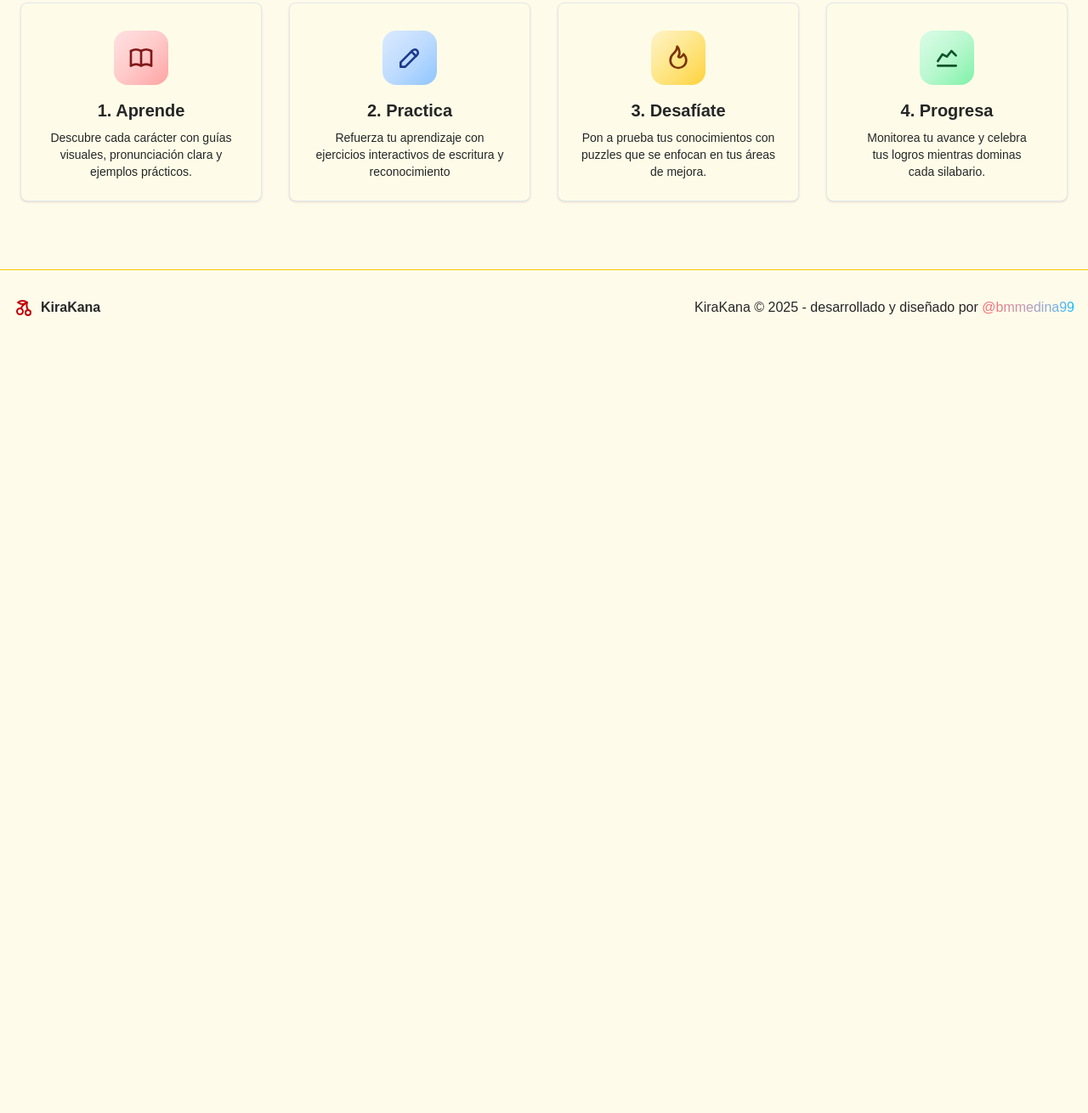
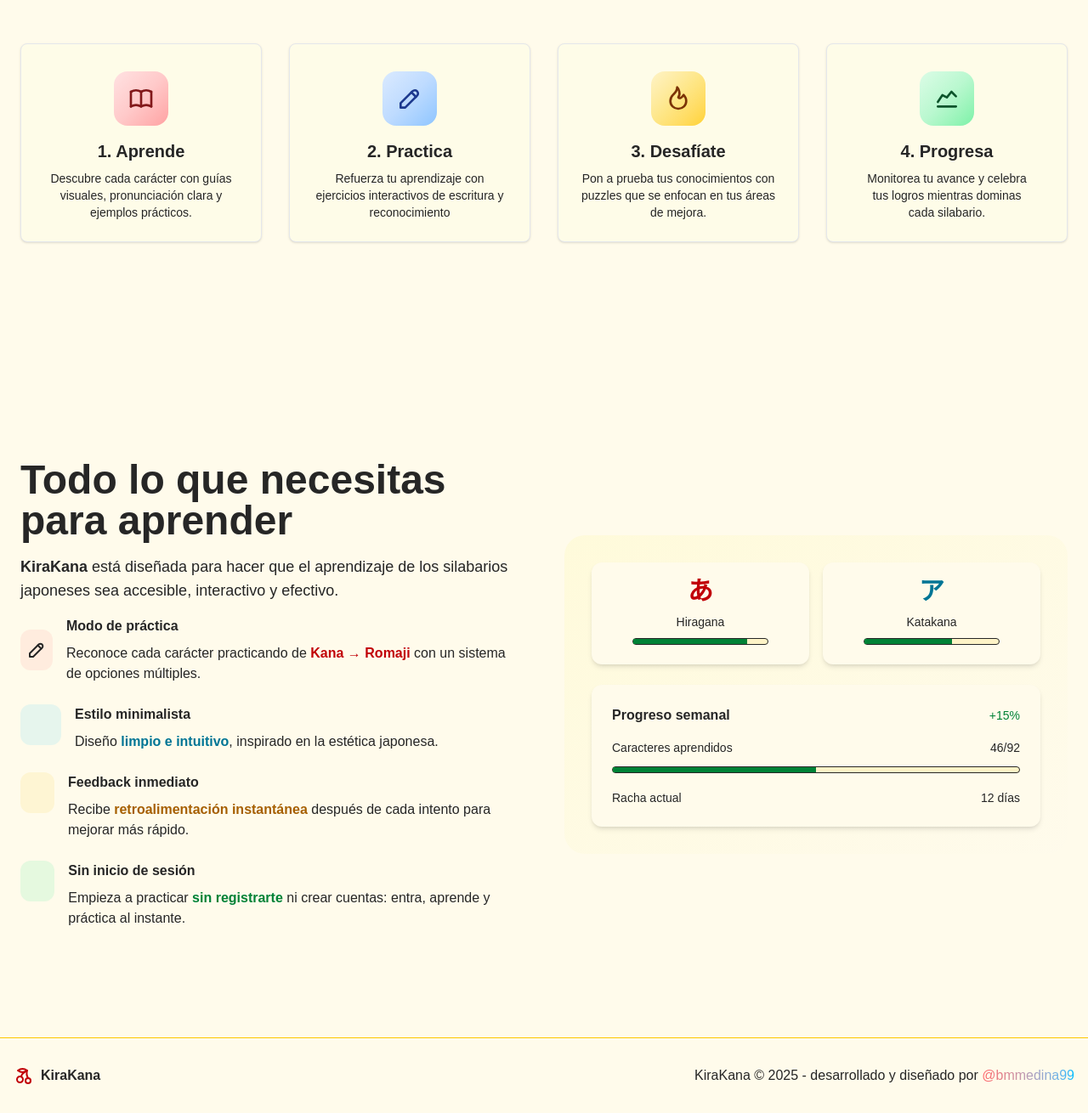
Before and after one commit to bmmedina99/kirakana.app, an Astro site: page / in a window 1280 px wide. Shown: the part 1243-2553 px from the top of the page at 85% size. Before the commit the page ends 1649 px from the top, so only its background shows below. Built offline with nearby package versions, Linux system fonts and the light colour scheme; Astro itself is replaced by a stand-in of ours; a web font is replaced by a local one.

Commit message:
feat(landing): :sparkles: add Features section

```diff
--- /dev/null
+++ b/src/components/sections/Features.astro
@@ -0,0 +1,122 @@
+---
+import Icon from "../ui/Icon.astro";
+---
+
+<section
+  id="caracteristicas"
+  class="container relative px-4 py-16 mx-auto md:py-32 md:px-6"
+>
+  <div class="grid items-center gap-12 lg:grid-cols-2 text-pretty">
+    <div class="space-y-4">
+      <h2 class="text-3xl font-bold font-heading md:text-5xl">
+        Todo lo que necesitas para aprender
+      </h2>
+      <p class="max-w-2xl md:text-lg">
+        <strong>KiraKana</strong> está diseñada para hacer que el aprendizaje de
+        los silabarios japoneses sea accesible, interactivo y efectivo.
+      </p>
+      <div class="space-y-6">
+        <div class="flex items-center gap-4">
+          <div
+            class="flex items-center justify-center size-12 bg-red-400/10 rounded-xl"
+          >
+            <Icon name="practice" />
+          </div>
+          <div>
+            <h3 class="mb-2 font-semibold font-title">Modo de práctica</h3>
+            <p>
+              Reconoce cada carácter practicando de
+              <strong class="text-red-700">Kana &RightArrow; Romaji</strong>
+              con un sistema de opciones múltiples.
+            </p>
+          </div>
+        </div>
+        <div class="flex gap-4">
+          <div
+            class="flex items-center justify-center size-12 bg-sky-400/10 rounded-xl"
+          >
+            <Icon name="style" />
+          </div>
+          <div>
+            <h3 class="mb-2 font-semibold font-title">Estilo minimalista</h3>
+            <p>
+              Diseño <strong class="text-cyan-700">limpio e intuitivo</strong>,
+              inspirado en la estética japonesa.
+            </p>
+          </div>
+        </div>
+        <div class="flex gap-4">
+          <div
+            class="flex items-center justify-center size-12 bg-yellow-400/10 rounded-xl"
+          >
+            <Icon name="feedback" />
+          </div>
+          <div>
+            <h3 class="mb-2 font-semibold font-title">Feedback inmediato</h3>
+            <p>
+              Recibe
+              <strong class="text-yellow-700">
+                retroalimentación instantánea
+              </strong>
+              después de cada intento para mejorar más rápido.
+            </p>
+          </div>
+        </div>
+        <div class="flex gap-4">
+          <div
+            class="flex items-center justify-center bg-green-400/10 size-12 rounded-xl"
+          >
+            <Icon name="noregister" />
+          </div>
+          <div>
+            <h3 class="mb-2 font-semibold font-title">Sin inicio de sesión</h3>
+            <p>
+              Empieza a practicar
+              <strong class="text-green-700"> sin registrarte </strong>
+              ni crear cuentas: entra, aprende y práctica al instante.
+            </p>
+          </div>
+        </div>
+      </div>
+    </div>
+    <div class="relative select-none">
+      <div
+        class="p-8 bg-gradient-to-br from-yellow-100/40 to-neutral-100/5 rounded-3xl"
+      >
+        <div class="grid grid-cols-2 gap-4 mb-6">
+          <div class="p-4 shadow-md bg-amber-50 rounded-xl">
+            <div class="text-center">
+              <div class="mb-2 text-3xl font-bold text-red-700">あ</div>
+              <div class="text-sm">Hiragana</div>
+              <progress class="h-2 mt-2" value="85" max="100"></progress>
+            </div>
+          </div>
+          <div class="p-4 shadow-md bg-amber-50 rounded-xl">
+            <div class="text-center">
+              <div class="mb-2 text-3xl font-bold text-cyan-700">ア</div>
+              <div class="text-sm">Katakana</div>
+              <progress class="h-2 mt-2" value="65" max="100"></progress>
+            </div>
+          </div>
+        </div>
+        <div class="p-6 shadow-md bg-amber-50 rounded-xl">
+          <div class="flex items-center justify-between mb-4">
+            <h4 class="font-semibold">Progreso semanal</h4>
+            <span class="text-sm font-medium text-green-700">+15%</span>
+          </div>
+          <div class="space-y-3">
+            <div class="flex justify-between text-sm">
+              <span>Caracteres aprendidos</span>
+              <span class="font-medium">46/92</span>
+            </div>
+            <progress class="w-full h-2" value="46" max="92"></progress>
+            <div class="flex justify-between text-sm">
+              <span>Racha actual</span>
+              <span class="font-medium">12 días</span>
+            </div>
+          </div>
+        </div>
+      </div>
+    </div>
+  </div>
+</section>
--- a/src/components/sections/HowItWork.astro
+++ b/src/components/sections/HowItWork.astro
@@ -4,7 +4,7 @@ import Icon from "../ui/Icon.astro";
 
 <section
   id="como-funciona"
-  class="container relative px-4 py-16 mx-auto md:py-20 md:px-6"
+  class="container relative px-4 py-16 mx-auto md:py-32 md:px-6"
 >
   <div
     class="flex flex-col items-center justify-center mb-16 space-y-4 text-center"
--- a/src/pages/index.astro
+++ b/src/pages/index.astro
@@ -1,14 +1,16 @@
 ---
-import Main from '@/components/layout/Main.astro'
-import Hero from '@/components/sections/Hero.astro'
-import HowItWork from '@/components/sections/HowItWork.astro'
-import { configSite } from '@/site.config'
-import Layout from '../layouts/Layout.astro'
+import Main from "@/components/layout/Main.astro";
+import Features from "@/components/sections/Features.astro";
+import Hero from "@/components/sections/Hero.astro";
+import HowItWork from "@/components/sections/HowItWork.astro";
+import { configSite } from "@/site.config";
+import Layout from "../layouts/Layout.astro";
 ---
 
 <Layout title="Hiragana & Katakana" description={configSite.description}>
   <Main class="flex-col">
     <Hero />
     <HowItWork />
+    <Features />
   </Main>
 </Layout>
--- a/src/styles/global.css
+++ b/src/styles/global.css
@@ -12,6 +12,18 @@
       transparent
     );
     color: inherit;
+  }
+
+  progress {
+    &::-webkit-progress-bar {
+      background-color: var(--color-amber-100);
+      border: 1px solid var(--color-neutral-800);
+      border-radius: 10px;
+    }
+
+    &::-webkit-progress-value {
+      background-color: var(--color-green-700);
+    }
   }
 }
 
```
